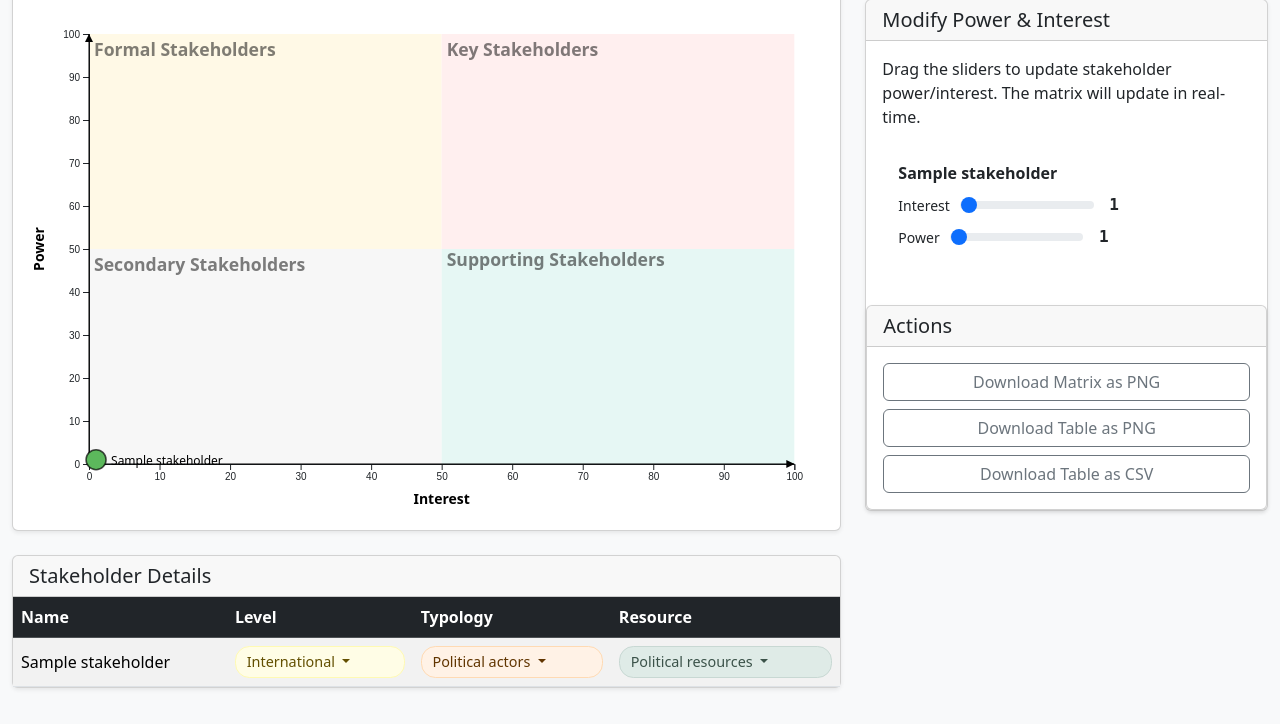
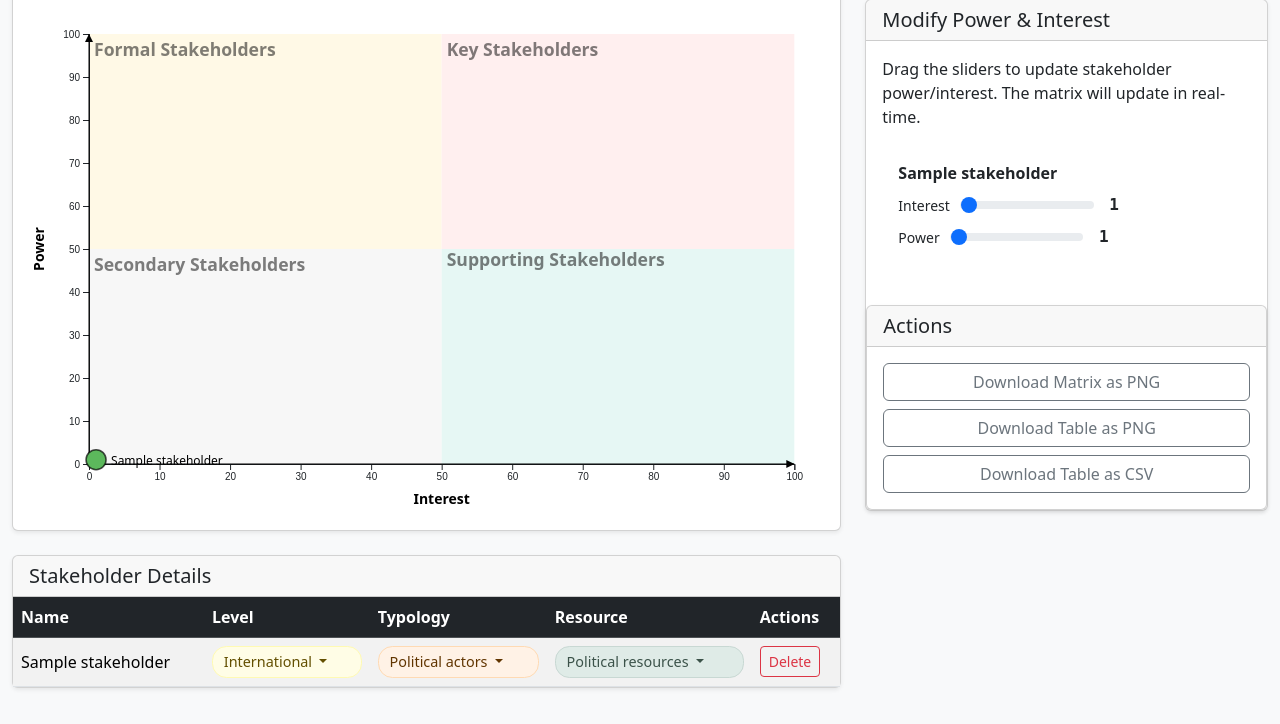
Before and after one commit to alireza-soleiman/LMS, a Django app: page /workshops/project/1/stakeholders/ in a window 1280 px wide. Shown: the part 316-1040 px from the top of the page. Run offline with Django 5.2, Linux system fonts and the light colour scheme; tables that the repository leaves empty hold one stand-in row (values such as "Sample post"); some libraries are stand-ins or nearby versions.

Commit message:
add delet to table

```diff
--- a/workshops/templates/workshops/stakeholder_list.html
+++ b/workshops/templates/workshops/stakeholder_list.html
@@ -91,6 +91,7 @@
                                             <th>Level</th>
                                             <th>Typology</th>
                                             <th>Resource</th>
+                                            <th class="print-hide">Actions</th> </tr>
                                         </tr>
                                 </thead>
                                 <tbody>
@@ -146,7 +147,13 @@
                                                 </ul>
                                             </div>
                                         </td>
-                                    </tr>
+                                        <td class="print-hide">
+                                                <form action="{% url 'delete_stakeholder' s.id %}" method="post" class="d-inline" onsubmit="return confirm('Are you sure you want to delete this stakeholder?');">
+                                                    {% csrf_token %}
+                                                    <button type="submit" class="btn btn-sm btn-outline-danger">Delete</button>
+                                                </form>
+                                            </td>
+                                                                                </tr>
                                     {% empty %}
                                     <tr><td colspan="6" class="text-center p-4">No stakeholders added yet.</td></tr>
                                     {% endfor %}
--- a/workshops/urls.py
+++ b/workshops/urls.py
@@ -14,4 +14,5 @@ urlpatterns = [
     path('project/<int:project_id>/objective-tree/', views.objective_tree_view, name='objective_tree'),
     path('objective/delete/<int:objective_id>/', views.delete_objective, name='delete_objective'),
     path('project/<int:project_id>/objective-tree/download/png/', views.download_objective_tree_png, name='download_objective_tree_png'),
+    path('stakeholder/delete/<int:stakeholder_id>/', views.delete_stakeholder, name='delete_stakeholder'),
 ]
--- a/workshops/views.py
+++ b/workshops/views.py
@@ -506,3 +506,10 @@ def workshop_list(request):
     }
     # We will create this new template in Step 3
     return render(request, 'workshops/workshop_list.html', context)
+
+@require_POST
+def delete_stakeholder(request, stakeholder_id):
+    stakeholder = get_object_or_404(Stakeholder, id=stakeholder_id)
+    project_id = stakeholder.project.id
+    stakeholder.delete()
+    return redirect('stakeholder_list', project_id=project_id)
```
